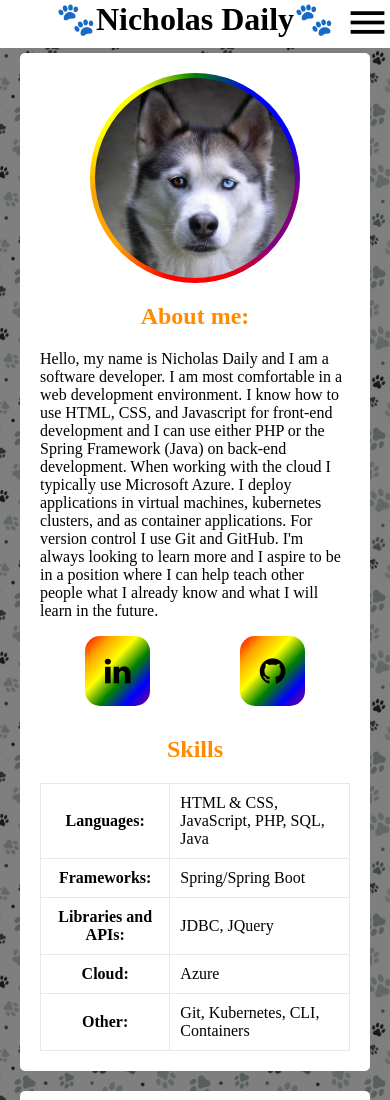
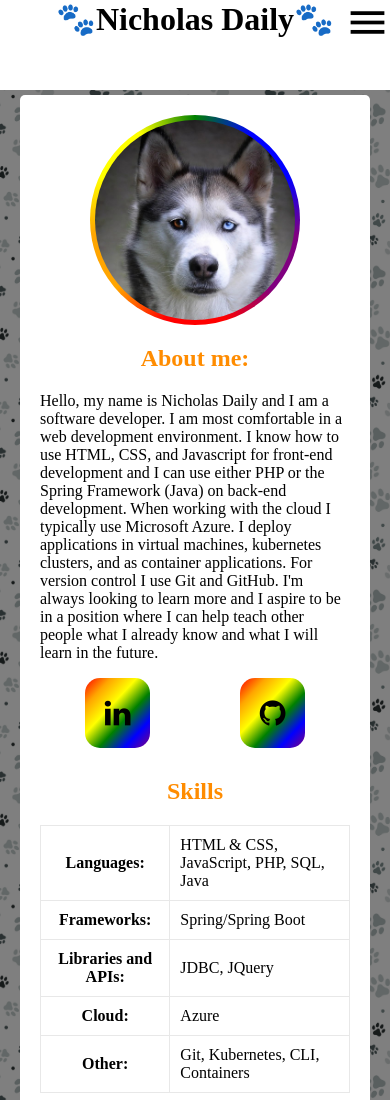
Before and after one commit to Nicholas-W-Thom/SpartaProfilePage, a plain HTML site: page profile_page/index.html in a window 390 px wide. Shown: the top 1100 px of the page. Drawn offline with Linux system fonts and the light colour scheme.

Commit message:
Corrected CSS issue to allow footer to stick to bottom
The header changes sizes when switching to the mobile view and on the projects.html page there is not enough content for the <main> element to extend beyond the vertical height of the page. This issue was corrected by setting a minimum height for the header so that it would not become smaller.

```diff
--- a/profile_page/styles/default.css
+++ b/profile_page/styles/default.css
@@ -110,6 +110,7 @@ body{
 header {
     width: 100%;
     background: white;
+    min-height: 90px;
 }
 
 /*sometimes the margin of elements might spill out
```
